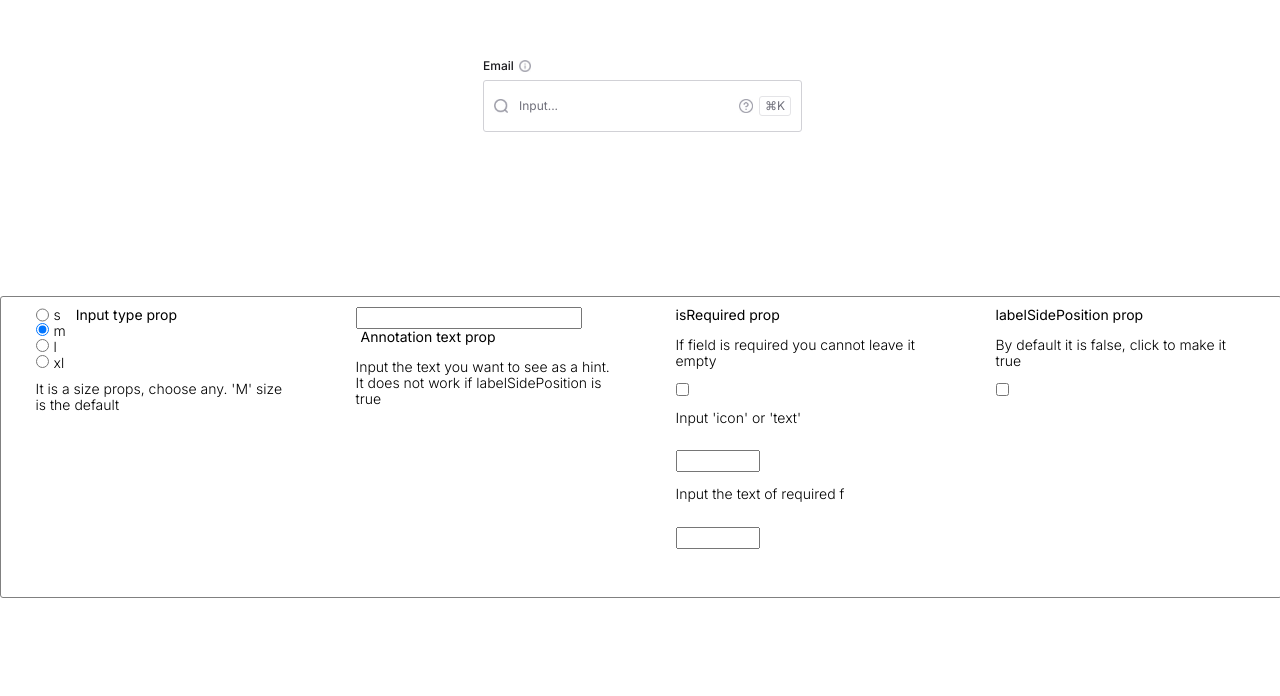
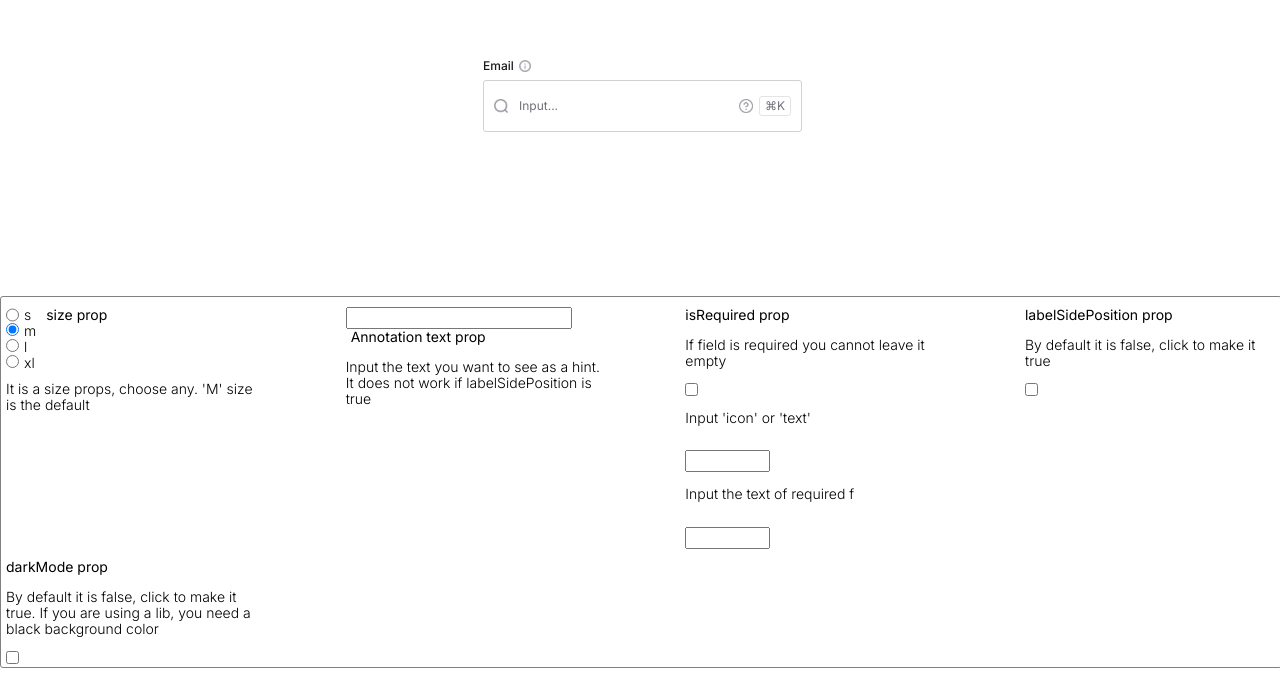
Before and after one commit to haduigon/test-task-lisapet, a React (Create React App) app: page / in a window 1280 px wide. Shown: the part 104-800 px from the top of the page. Built offline with nearby package versions, Linux system fonts and the light colour scheme.

Commit message:
darkMode handler added

```diff
--- a/src/App.scss
+++ b/src/App.scss
@@ -13,12 +13,17 @@ body {
   // background-color: black;
 }
 
-.black {
+.back {
   // background-color: black;
   padding-bottom: 100px;
   padding-top: 100px;
   height: 100px;
   width: 500px;
+}
+
+.black {
+  background-color: black;
+  transition: 0.5s ease;
 }
 
 .control {
@@ -31,11 +36,11 @@ body {
   font-weight: 300;
   font-size: 14px;
   width: 100vw;
-  height: 300px;
+  // height: 300px;
   margin-top: 50px;
   border-radius: 3px;
   border: 1px solid grey;
-  justify-content: space-around;
+  justify-content: space-between;
 }
 
 .paragraph {
--- a/src/App.tsx
+++ b/src/App.tsx
@@ -2,6 +2,7 @@
 import { useState } from "react";
 import "./App.scss";
 import InputGroup from "./InputGroup";
+import classNames from "classnames";
 // import { useDisable } from "./helpers/utils";
 
 const defaultState = {
@@ -40,7 +41,6 @@ function App() {
 
 
       if (event.target.name.startsWith('isRequired.')) {
-    // Handle nested property update for isRequired
     const nestedKey = event.target.name.split('.')[1] as keyof typeof props['isRequired'];
 
     setProps((prevState) => ({
@@ -71,7 +71,12 @@ function App() {
   return (
     <div>
       {/* <div> */}
-      <div className="ml-5 centered-flex black">
+      <div
+        className={classNames('ml-5 centered-flex back', {
+          'black': props.darkMode,
+        })}
+        // className="ml-5 centered-flex black"
+      >
         <InputGroup
           type={props.type}
           label="Email"
@@ -84,7 +89,7 @@ function App() {
           iconAfter={true}
           shortKey={true}
           disabled={props.disabled}
-          // darkMode={true}
+          darkMode={props.darkMode}
           labelSidePosition={props.labelSidePosition}
         />
       </div>
@@ -141,7 +146,7 @@ function App() {
             </fieldset>
 
             <label htmlFor="size" className="ml-5">
-              <strong className="ml-5">Input type prop</strong>
+              <strong className="ml-5">size prop</strong>
             </label>
           </div>
           <div className="mt-10">
@@ -203,12 +208,22 @@ function App() {
             <input
               type="checkbox"
               name="labelSidePosition"
-              // value={!props.isRequired.required}
-              // checked={props.isRequired.required}
               onChange={(event) => handleProps(event)}
               className="small"
             />
+          </div>
+        </div>
 
+        <div className="mt-10 ml-5 ww">
+          <div className="darkMode">
+            <strong className="">darkMode prop</strong>
+            <p>By default it is false, click to make it true. If you are using a lib, you need a black background color</p>
+            <input
+              type="checkbox"
+              name="darkMode"
+              onChange={(event) => handleProps(event)}
+              className="small"
+            />
           </div>
         </div>
 
```
